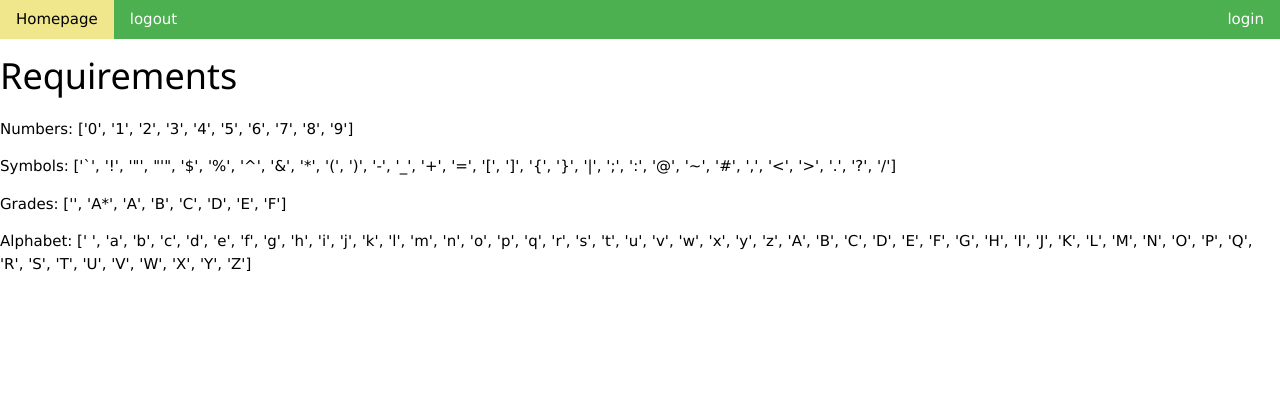
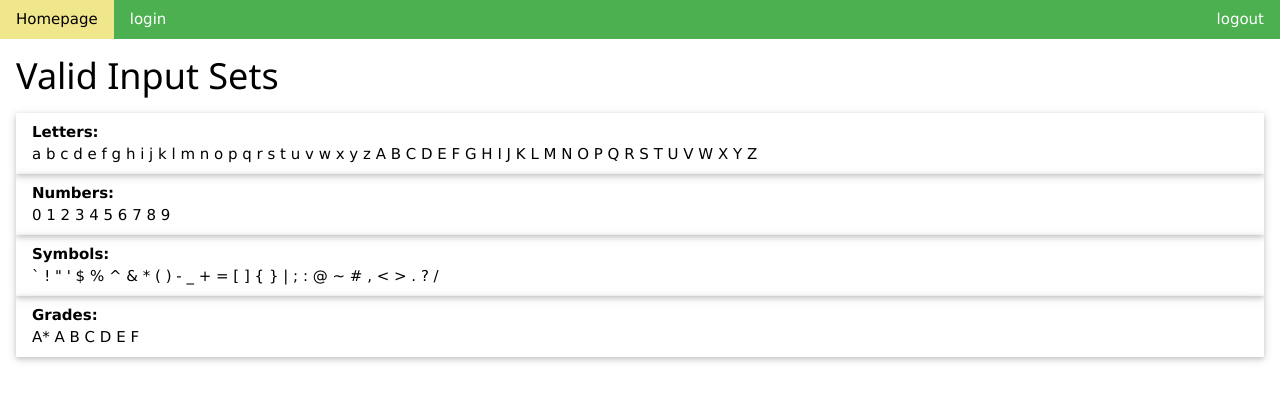
Before and after one commit to PhoenixUBW/Online-Grade-Distribution-System, a Flask app: page /input_requirements in a window 1280 px wide. Shown: the top 401 px of the page. Run offline with Flask 2, Linux system fonts and the light colour scheme.

Commit message:
css and fixes
fixed db syntax in application, did css for input reqs

```diff
--- a/application.py
+++ b/application.py
@@ -298,7 +298,7 @@ def teacher_update_grade(teacher_ID,student_ID):
 def admin_homepage():
     error = None
     if user_required(config.get_ADMIN_USERNAME()) == True:
-        with sqlite3.connect(config.get_user_DB()) as con:
+        with sqlite3.connect(config.get_USER_DB()) as con:
             c = con.cursor()
             c.execute("SELECT ID FROM users WHERE account_type='student' OR account_type='teacher'")
             lt_users = c.fetchall()
--- a/templates/base.html
+++ b/templates/base.html
@@ -8,8 +8,8 @@
 	<body>
 		<div class="w3-bar w3-green w3-display-container">
 			<a href="{{ url_for("homepage") }}" class="w3-bar-item w3-button w3-hover-khaki">Homepage</a>
-			<a href="{{ url_for("login") }}" class="w3-bar-item w3-button w3-hover-khaki w3-display-right">login</a>
-			<a href="{{ url_for("logout") }}" class="w3-bar-item w3-button w3-hover-khaki">logout</a>
+			<a href="{{ url_for("login") }}" class="w3-bar-item w3-button w3-hover-khaki ">login</a>
+			<a href="{{ url_for("logout") }}" class="w3-bar-item w3-button w3-hover-khaki w3-display-right">logout</a>
 		</div>
 		{% if error %}
 		<p class="w3-panel w3-pale-red"><strong>Error: {{ error }}</p>
--- a/templates/input_requirements.html
+++ b/templates/input_requirements.html
@@ -6,11 +6,36 @@
 
 {% block body %}
 
-<h1>Requirements</h1>
-<p>Numbers: {{ numbers }}</p>
-<p>Symbols: {{ symbols }}</p>
-<p>Grades: {{ grades }}</p>
-<p>Alphabet: {{ letters }}</p>
-
+<div class="w3-container">
+    <h1>Valid Input Sets</h1>
+    <div class="w3-card w3-padding">
+        <b>Letters: </b>
+        <br>
+        {% for value in letters %}
+            {{ value }}
+        {% endfor %}
+    </div>
+    <div class="w3-card w3-padding">
+        <b>Numbers: </b>
+        <br>
+        {% for value in numbers %}
+            {{ value }}
+        {% endfor %}
+    </div>
+    <div class="w3-card w3-padding">
+        <b>Symbols: </b>
+        <br>
+        {% for value in symbols %}
+            {{ value }}
+        {% endfor %}
+    </div>
+    <div class="w3-card w3-padding">
+        <b>Grades: </b>
+        <br>
+        {% for value in grades %}
+            {{ value }}
+        {% endfor %}
+    </div>
+</div>
 
 {% endblock %}
```
